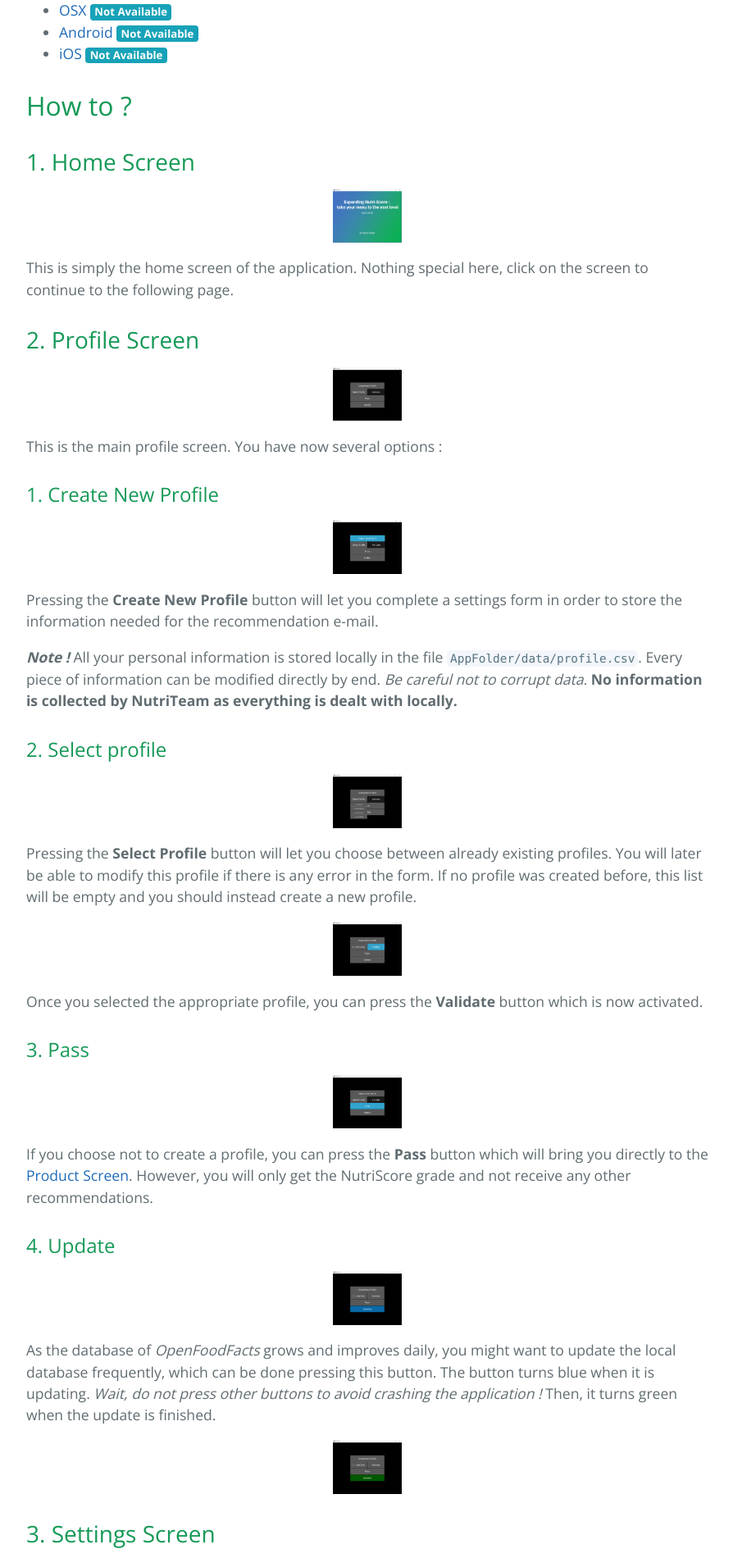
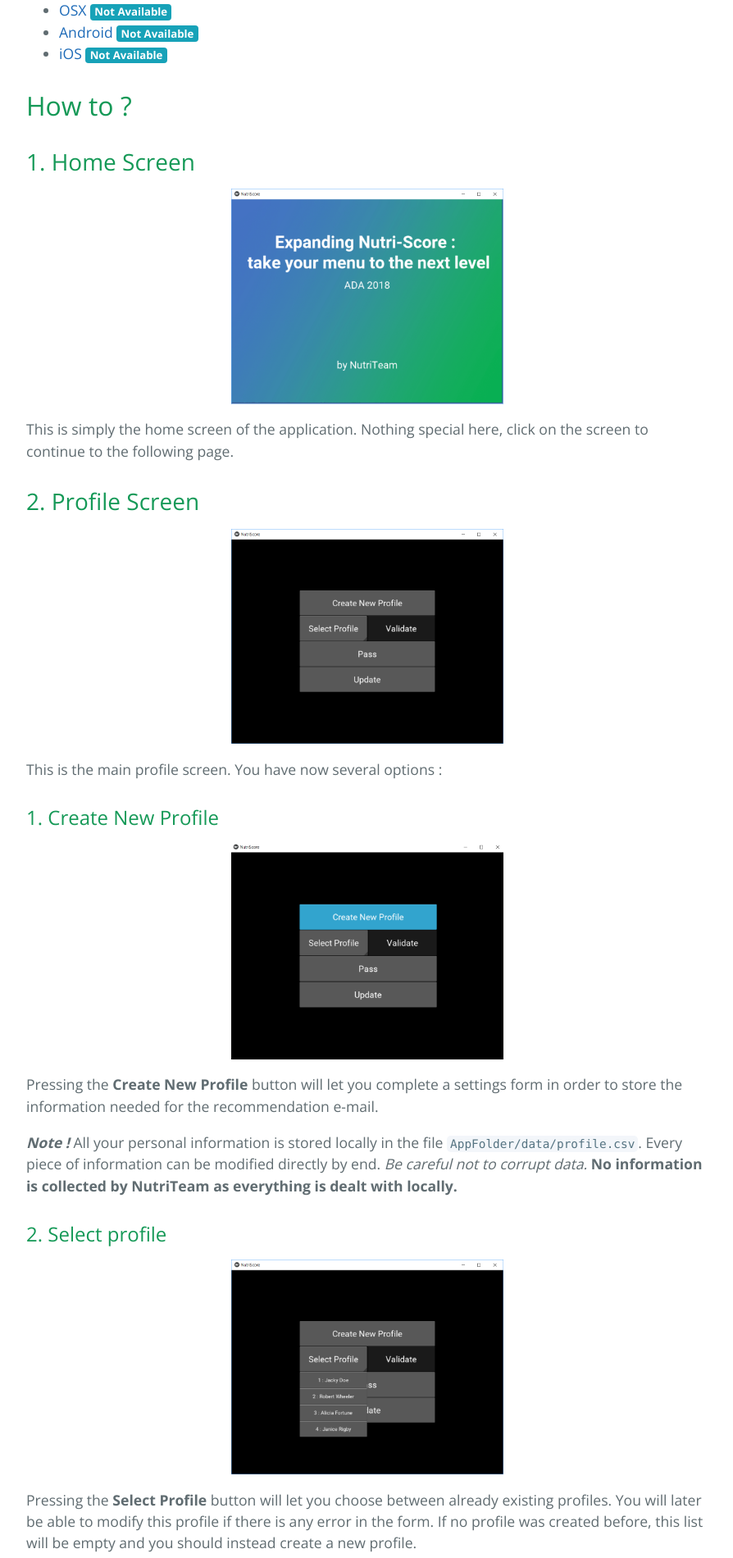
Before and after one commit to NutriTeam/Nutri_Score, a Jekyll site: the page built from app.md, in a window 1280 px wide. Shown: the part 1032-2932 px from the top of the page at 82% size, without its empty margins (192-1086 px from the left). Built offline with Jekyll 4.4.1, drawn with Linux system fonts in a browser that asks for light colours.

Commit message:
Update style.scss

```diff
--- a/assets/css/style.scss
+++ b/assets/css/style.scss
@@ -5,5 +5,5 @@
 
 .img_app {
   height: 10%;
-  width: 10%;
+  width: 40%;
 }
```
